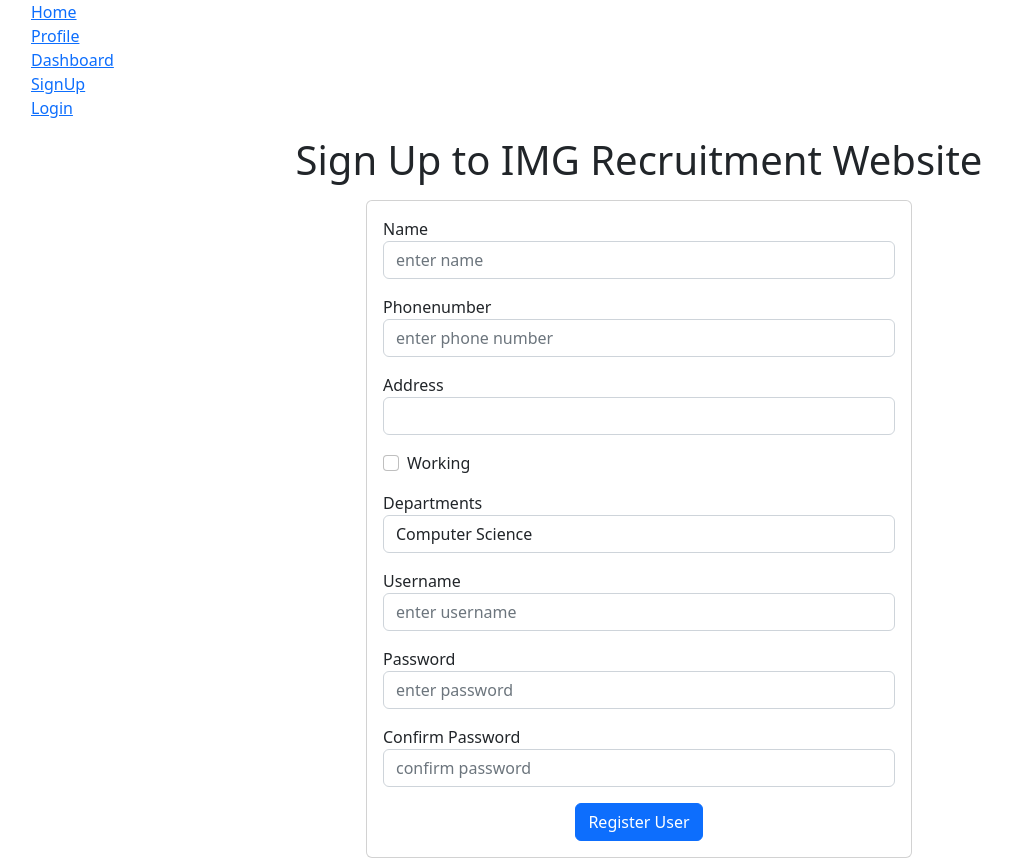
After one commit to Mehak-4545/IMG_Winter_Assignment, a Django app: page /signup/ in a window 1280 px wide. The commit adds this page. Shown: the whole page, without its empty margins (1-1013 px from the left). Run offline with Django 4.2, Linux system fonts and the light colour scheme.

Commit message:
dummy login and signup pages made

```diff
--- a/app1/app1/urls.py
+++ b/app1/app1/urls.py
@@ -23,5 +23,6 @@ urlpatterns = [
     path("profile/", profile_page),
     path("dashboard/", dashboard_page),
     path("login/", login_page),
+    path("signup/", signup_page),
     path("backend/", include('backend.urls'))
 ]
--- a/app1/app1/views.py
+++ b/app1/app1/views.py
@@ -38,3 +38,12 @@ def login_page(request):
     # return JsonResponse(friends,safe=False)
     # return HttpResponse("This is home page")
     return render(request, "login.html", {})
+
+
+def signup_page(request):
+    # date = datetime.datetime.now()
+
+    print("signup page requested")
+    # return JsonResponse(friends,safe=False)
+    # return HttpResponse("This is home page")
+    return render(request, "signup.html", {})
--- a/app1/backend/urls.py
+++ b/app1/backend/urls.py
@@ -35,6 +35,7 @@ urlpatterns = [
 
     path('', include(router.urls)),
     path('add_user/', UserViewSet.add_user),
+    path('login_user/', UserViewSet.login_user),
 ]
 
 # custom url
--- a/app1/backend/views.py
+++ b/app1/backend/views.py
@@ -42,6 +42,10 @@ class UserViewSet(viewsets.ModelViewSet):
         print('this action will add a user')
         return HttpResponse('<h1>dummy user registered</h1>')
 
+    def login_user(request):
+        print('this action will login an existing user')
+        return HttpResponse('<h1>dummy user logged in</h1>')
+
 
 class EvaluatorPanelViewSet(viewsets.ModelViewSet):
     serializer_class = EvaluatorPanelSerializer
--- a/app1/templates/navbar.html
+++ b/app1/templates/navbar.html
@@ -9,6 +9,9 @@
         <a href="/dashboard/">Dashboard</a>
     </li>
     <li>
-        <a href="/login/">Login/SignUp</a>
+        <a href="/signup/">SignUp</a>
+    </li>
+    <li>
+        <a href="/login/">Login</a>
     </li>
 </ul>
--- /dev/null
+++ b/app1/templates/signup.html
@@ -0,0 +1,89 @@
+<!doctype html>
+<html lang="en">
+
+<head>
+    <meta charset="utf-8">
+    <meta name="viewport" content="width=device-width, initial-scale=1">
+    <title>Sign Up</title>
+    <link href="https://cdn.jsdelivr.net/npm/bootstrap@5.2.3/dist/css/bootstrap.min.css" rel="stylesheet" integrity="sha384-rbsA2VBKQhggwzxH7pPCaAqO46MgnOM80zW1RWuH61DGLwZJEdK2Kadq2F9CUG65" crossorigin="anonymous">
+</head>
+
+<body>
+
+    {% include 'navbar.html' %}
+
+    <h1 class="text-center my-3">Sign Up to IMG Recruitment Website</h1>
+
+    <div class="container">
+        <div class="row">
+            <div class="col-md-6 offset-md-3">
+                <div class="card">
+                    <div class="card-body">
+
+                        <form action="/backend/login_user/" method="POST">
+                            {% csrf_token %}
+
+
+                            <div class=" mb-3 ">
+                                <label for="name ">Name</label>
+                                <input id="name " type=" text " class="form-control " placeholder="enter name " name="emp_name"></div>
+
+                            <div class="mb-3 ">
+                                <label for="pn ">Phonenumber</label>
+                                <input id="pn " type=" text " class="form-control " placeholder="enter phone number " name="emp_phone"></div>
+
+                            <div class="mb-3 ">
+                                <label for="address ">Address</label>
+                                <input id="address " type=" text-area " rows="6 " class="form-control " name="emp_address"></div>
+
+                            <div class="mb-3 form-check ">
+                                <label for="working ">Working</label>
+                                <input id="working " type="checkbox" class="form-check-input " name="emp_working"></div>
+
+                            <div class="mb-3 ">
+                                <label for="department ">Departments</label>
+                                <select id="department " class="form-control " value="CSE " name="emp_dept">
+                                <option value="CSE ">Computer Science</option>
+                                <option value="ME ">Mechanical</option>
+                                <option value="EE ">Electrical</option>
+                                <option value="EE ">Maths</option>
+                                <option value="EE ">Economics</option>
+                                <option value="EE ">Metallurgy</option>
+                                <option value="EE ">Chemical</option>
+                                <option value="EE ">Biotech</option>
+                                <option value="EE ">ECE</option>
+                            </select>
+
+                            </div>
+
+                            <div class="mb-3 ">
+                                <label for="eid ">Username</label>
+                                <input id="eid " type=" text " class="form-control " placeholder="enter username " name="emp_id"></div>
+
+                            <div class="mb-3 ">
+                                <label for="eid ">Password</label>
+                                <input id="eid " type=" text " class="form-control " placeholder="enter password " name="emp_id"></div>
+
+                            <div class="mb-3 ">
+                                <label for="eid ">Confirm Password</label>
+                                <input id="eid " type=" text " class="form-control " placeholder="confirm password " name="emp_id"></div>
+
+
+                            <div class="container text-center ">
+                                <button class="btn btn-primary ">Register User</button>
+                            </div>
+                        </form>
+                    </div>
+                </div>
+            </div>
+        </div>
+    </div>
+
+
+    <script src="https://cdn.jsdelivr.net/npm/bootstrap@5.2.3/dist/js/bootstrap.bundle.min.js " integrity="sha384-kenU1KFdBIe4zVF0s0G1M5b4hcpxyD9F7jL+jjXkk+Q2h455rYXK/7HAuoJl+0I4 " crossorigin="anonymous "></script>
+
+
+
+</body>
+
+</html>
```
Also changed, not shown: app1/templates/login.html (+5 -32 lines).
